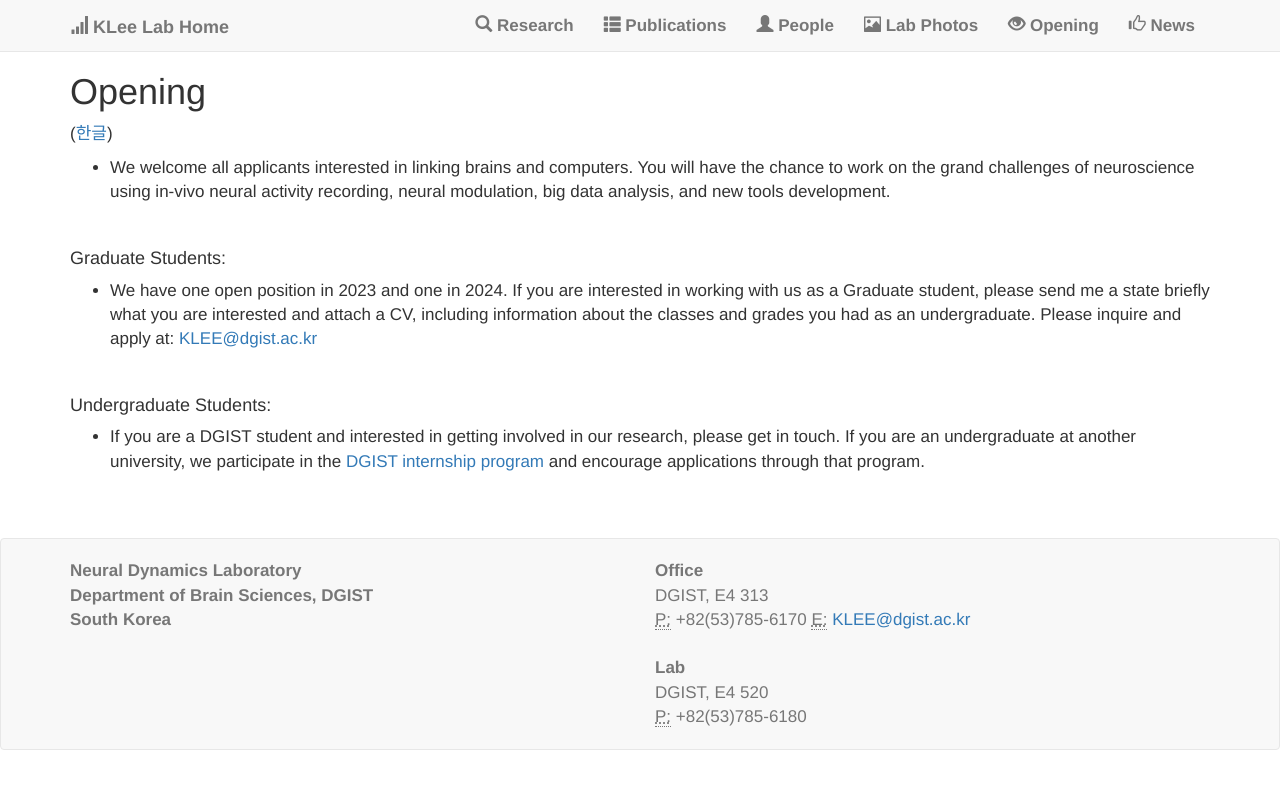
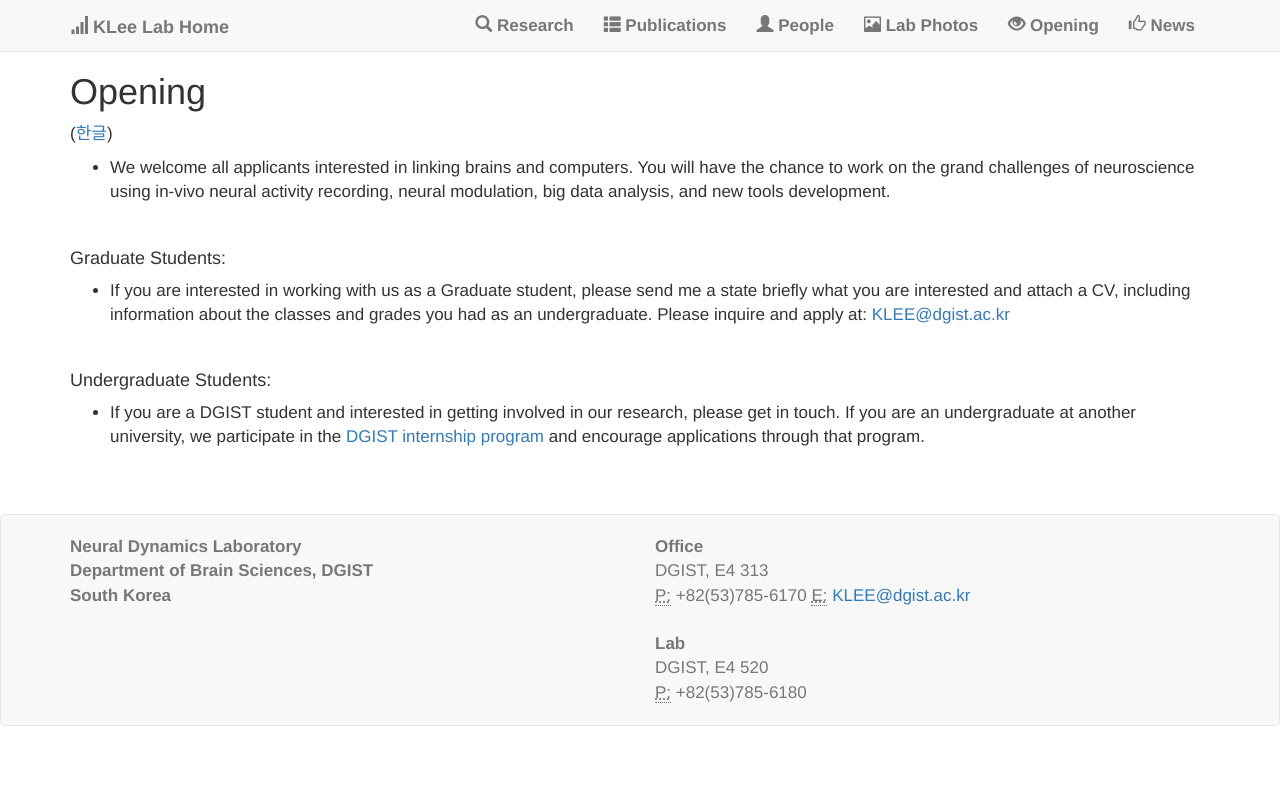
Before and after one commit to kleelab/kleelab.github.io, a Jekyll site: the page built from joinus.html, in a window 1280 px wide. Shown: the top 789 px of the page. Built offline with Jekyll 4.4.1, drawn with Linux system fonts in a browser that asks for light colours; nearby versions of some CDN libraries; a style sheet for code colours, icons or effects is not loaded.

Commit message:
Update joinus.html

```diff
--- a/joinus.html
+++ b/joinus.html
@@ -14,7 +14,7 @@
         <h4>Graduate Students:</h4>
        <p>
        <ul>
-     <li> We have one open position in 2023 and one in 2024. If you are interested in working with us as a Graduate student, please send me a state briefly what you are interested and attach a CV, including information about the classes and grades you had as an undergraduate. Please inquire and apply at:  <a href="mailto:KLEE@dgist.ac.kr">KLEE@dgist.ac.kr</a> </p>
+     <li> If you are interested in working with us as a Graduate student, please send me a state briefly what you are interested and attach a CV, including information about the classes and grades you had as an undergraduate. Please inquire and apply at:  <a href="mailto:KLEE@dgist.ac.kr">KLEE@dgist.ac.kr</a> </p>
       </ul>
 <br>
 
```
